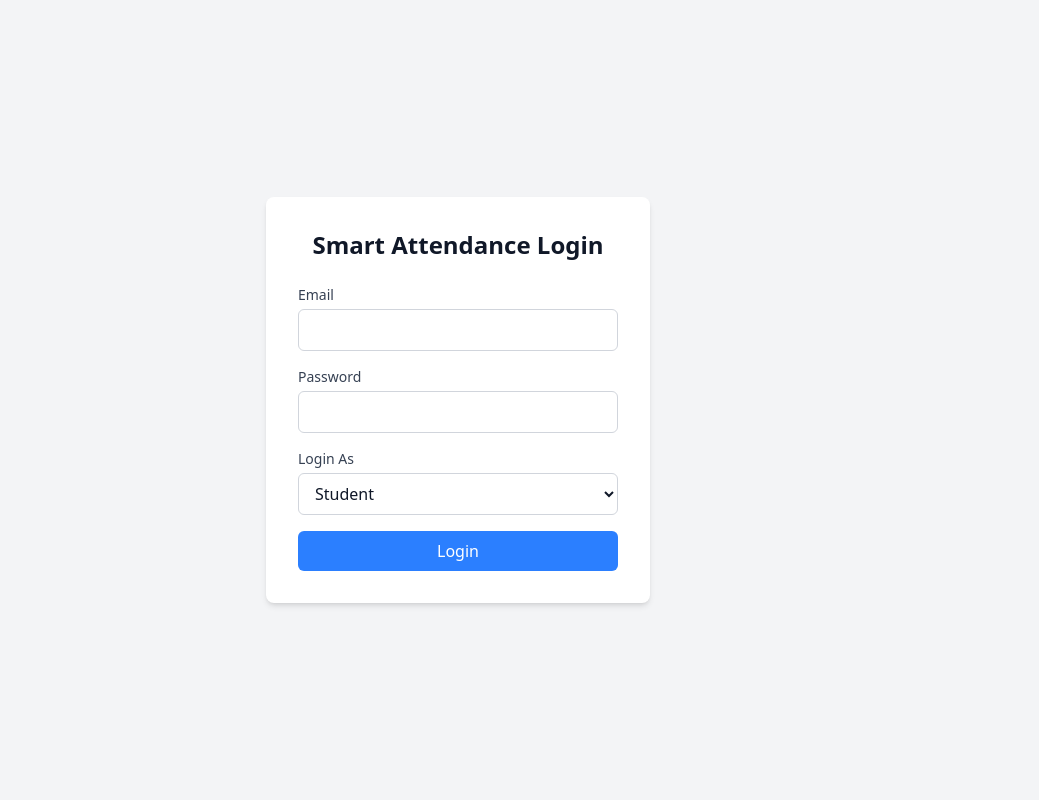
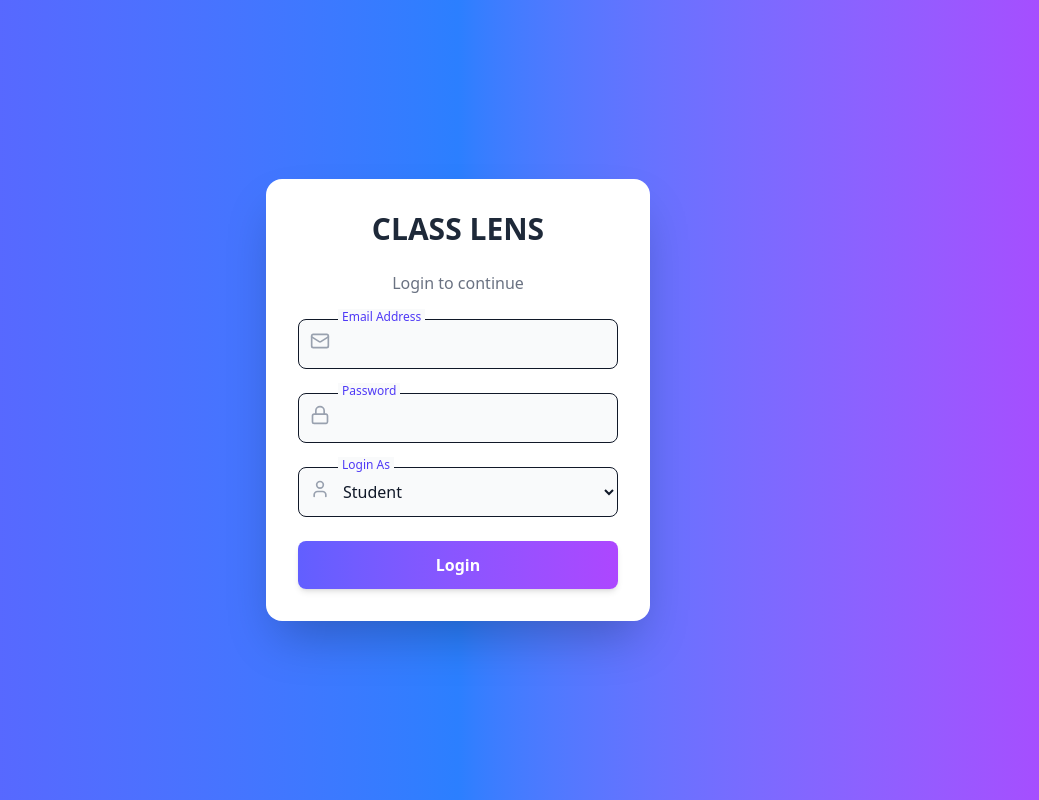
Before and after one commit to dharshan08092005/smart-attendance, a Next.js app: page /login in a window 1280 px wide. Shown: the whole page, without its empty margins (182-1221 px from the left). Built offline with nearby package versions, Linux system fonts and the light colour scheme.

Commit message:
[ui] merged

```diff
--- a/app/dashboard/faculty-dashboard/page.tsx
+++ b/app/dashboard/faculty-dashboard/page.tsx
@@ -90,6 +90,11 @@ export default function FacultyDashboardPage() {
   const [sessionId, setSessionId] = useState<string>("");
   const [qrValue, setQrValue] = useState<string>("");
   const [isGenerating, setIsGenerating] = useState<boolean>(false);
+  const [isChatOpen, setIsChatOpen] = useState<boolean>(false);
+  const [chatInput, setChatInput] = useState<string>("");
+  const [chatMessages, setChatMessages] = useState<Array<{ id: string; role: "user" | "assistant"; content: string }>>([
+    { id: "m1", role: "assistant", content: "Hi! How can I help you today?" },
+  ]);
   const [markedStudents, setMarkedStudents] = useState<MarkedStudent[]>([]);
   const [otpExpiresIn, setOtpExpiresIn] = useState<number>(0); // seconds remaining
   const [otpExpirationAt, setOtpExpirationAt] = useState<number | null>(null);
@@ -157,6 +162,21 @@ export default function FacultyDashboardPage() {
     } finally {
       setIsGenerating(false);
     }
+  }
+
+  function handleSendMessage(): void {
+    const text = chatInput.trim();
+    if (!text) return;
+    const userMsg = { id: `u-${Date.now()}`, role: "user" as const, content: text };
+    setChatMessages((curr) => [...curr, userMsg]);
+    setChatInput("");
+    // Mock assistant response
+    setTimeout(() => {
+      setChatMessages((curr) => [
+        ...curr,
+        { id: `a-${Date.now()}`, role: "assistant", content: "Thanks! I'll look into that." },
+      ]);
+    }, 400);
   }
 
   function handleMockMarkAttendance(): void {
@@ -394,6 +414,80 @@ export default function FacultyDashboardPage() {
         )}
       </main>
 
+      {/* Floating Chat Button */}
+      <button
+        className="fixed bottom-20 right-4 h-12 w-12 rounded-full bg-blue-600 text-white shadow-lg grid place-items-center hover:bg-blue-700"
+        onClick={() => setIsChatOpen(true)}
+        aria-label="Open Chatbot"
+      >
+        <svg width="22" height="22" viewBox="0 0 24 24" fill="none" xmlns="http://www.w3.org/2000/svg">
+          <path d="M21 12c0 4.418-4.03 8-9 8-1.06 0-2.07-.16-3-.46L3 20l1.07-3.2C3.4 15.55 3 13.82 3 12 3 7.582 7.03 4 12 4s9 3.582 9 8z" stroke="currentColor" strokeWidth="1.6" strokeLinecap="round" strokeLinejoin="round"/>
+          <circle cx="9" cy="12" r="1" fill="currentColor"/>
+          <circle cx="12" cy="12" r="1" fill="currentColor"/>
+          <circle cx="15" cy="12" r="1" fill="currentColor"/>
+        </svg>
+      </button>
+
+      {/* Chat Slide-over */}
+      {isChatOpen && (
+        <div className="fixed inset-0 z-40">
+          <div
+            className="absolute inset-0 bg-black/30"
+            onClick={() => setIsChatOpen(false)}
+            aria-hidden="true"
+          />
+          <aside className="absolute right-0 top-0 h-full w-full max-w-md bg-white shadow-xl flex flex-col">
+            <div className="px-4 py-3 border-b flex items-center justify-between">
+              <div className="font-medium">Chat Assistant</div>
+              <button
+                className="h-8 w-8 grid place-items-center rounded hover:bg-gray-100"
+                onClick={() => setIsChatOpen(false)}
+                aria-label="Close Chat"
+              >
+                <svg width="18" height="18" viewBox="0 0 24 24" fill="none" xmlns="http://www.w3.org/2000/svg">
+                  <path d="M18 6L6 18M6 6l12 12" stroke="currentColor" strokeWidth="1.8" strokeLinecap="round" strokeLinejoin="round"/>
+                </svg>
+              </button>
+            </div>
+            <div className="flex-1 overflow-y-auto px-4 py-4 space-y-3">
+              {chatMessages.map((m) => (
+                <div key={m.id} className={m.role === "user" ? "text-right" : "text-left"}>
+                  <div
+                    className={
+                      m.role === "user"
+                        ? "inline-block rounded-xl px-3 py-2 bg-blue-600 text-white"
+                        : "inline-block rounded-xl px-3 py-2 bg-gray-100 text-gray-900"
+                    }
+                  >
+                    {m.content}
+                  </div>
+                </div>
+              ))}
+            </div>
+            <div className="p-3 border-t">
+              <div className="flex gap-2">
+                <input
+                  className="flex-1 border rounded-md px-3 py-2 text-sm outline-none focus:ring-2 focus:ring-blue-500"
+                  placeholder="Type your message..."
+                  value={chatInput}
+                  onChange={(e) => setChatInput(e.target.value)}
+                  onKeyDown={(e) => {
+                    if (e.key === "Enter") handleSendMessage();
+                  }}
+                />
+                <button
+                  className="px-3 py-2 rounded-md bg-blue-600 text-white text-sm hover:bg-blue-700 disabled:opacity-50"
+                  onClick={handleSendMessage}
+                  disabled={!chatInput.trim()}
+                >
+                  Send
+                </button>
+              </div>
+            </div>
+          </aside>
+        </div>
+      )}
+
       {/* Bottom Navigation with professional icons and centered FAB */}
       <nav className="fixed bottom-0 left-0 right-0 bg-white/90 backdrop-blur border-t border-gray-200">
         <div className="relative max-w-4xl mx-auto h-16 flex items-center justify-between px-8">
--- a/app/login/page.tsx
+++ b/app/login/page.tsx
@@ -2,6 +2,7 @@
 
 import { useState } from 'react';
 import { useRouter } from 'next/navigation';
+import { Loader2, Mail, Lock, User } from 'lucide-react';
 
 const Login = () => {
   const router = useRouter();
@@ -19,7 +20,6 @@ const Login = () => {
     setLoading(true);
 
     if (credentials.email && credentials.password) {
-      // 🔐 You can add API call here for real login
       switch (credentials.userType) {
         case 'admin':
           router.push('/dashboard/admin-dashboard');
@@ -38,49 +38,63 @@ const Login = () => {
   };
 
   return (
-    <div className="min-h-screen flex items-center justify-center bg-gray-100">
-      <div className="bg-white p-8 rounded-lg shadow-md w-96">
-        <h1 className="text-2xl font-bold mb-6 text-center">
-          Smart Attendance Login
+    <div className="min-h-screen flex items-center justify-center bg-gradient-to-r from-indigo-500 via-blue-500 to-purple-500">
+      <div className="bg-white p-8 rounded-2xl shadow-2xl w-96 transform transition duration-300 hover:scale-[1.02]">
+        <h1 className="text-3xl font-bold mb-6 text-center text-gray-800">
+          CLASS LENS
         </h1>
-
-        <form onSubmit={handleSubmit} className="space-y-4" autoComplete="off">
-          <div>
-            <label className="block text-sm font-medium text-gray-700">
-              Email
-            </label>
+        <p className="text-center text-gray-500 mb-6">
+          Login to continue
+        </p>
+        <form onSubmit={handleSubmit} className="space-y-6" autoComplete="off">
+          {/* Email */}
+          <div className="relative">
+            <Mail className="absolute left-3 top-3 text-gray-400" size={20} />
             <input
               type="email"
-              className="mt-1 block w-full px-3 py-2 border border-gray-300 rounded-md"
+              id="email"
+              className="peer pl-10 pr-3 py-3 w-full border rounded-lg focus:ring-2 focus:ring-indigo-500 focus:border-indigo-500 outline-none transition bg-gray-50"
               value={credentials.email}
               onChange={(e) =>
                 setCredentials({ ...credentials, email: e.target.value })
               }
               required
             />
+            <label
+              htmlFor="email"
+              className="absolute left-10 -top-2.5 text-xs text-indigo-600 bg-gray-50 px-1 transition-all peer-placeholder-shown:top-3 peer-placeholder-shown:text-gray-400 peer-placeholder-shown:text-sm peer-focus:-top-2.5 peer-focus:text-xs peer-focus:text-indigo-600"
+            >
+              Email Address
+            </label>
           </div>
 
-          <div>
-            <label className="block text-sm font-medium text-gray-700">
-              Password
-            </label>
+          {/* Password */}
+          <div className="relative">
+            <Lock className="absolute left-3 top-3 text-gray-400" size={20} />
             <input
               type="password"
-              className="mt-1 block w-full px-3 py-2 border border-gray-300 rounded-md"
+              id="password"
+              className="peer pl-10 pr-3 py-3 w-full border rounded-lg focus:ring-2 focus:ring-indigo-500 focus:border-indigo-500 outline-none transition bg-gray-50"
               value={credentials.password}
               onChange={(e) =>
                 setCredentials({ ...credentials, password: e.target.value })
               }
               required
             />
+            <label
+              htmlFor="password"
+              className="absolute left-10 -top-2.5 text-xs text-indigo-600 bg-gray-50 px-1 transition-all peer-placeholder-shown:top-3 peer-placeholder-shown:text-gray-400 peer-placeholder-shown:text-sm peer-focus:-top-2.5 peer-focus:text-xs peer-focus:text-indigo-600"
+            >
+              Password
+            </label>
           </div>
 
-          <div>
-            <label className="block text-sm font-medium text-gray-700">
-              Login As
-            </label>
+          {/* User type */}
+          <div className="relative">
+            <User className="absolute left-3 top-3 text-gray-400" size={20} />
             <select
-              className="mt-1 block w-full px-3 py-2 border border-gray-300 rounded-md"
+              id="userType"
+              className="pl-10 pr-3 py-3 w-full border rounded-lg bg-gray-50 focus:ring-2 focus:ring-indigo-500 focus:border-indigo-500 outline-none transition"
               value={credentials.userType}
               onChange={(e) =>
                 setCredentials({ ...credentials, userType: e.target.value })
@@ -90,20 +104,36 @@ const Login = () => {
               <option value="faculty">Faculty</option>
               <option value="admin">Admin</option>
             </select>
+            <label
+              htmlFor="userType"
+              className="absolute left-10 -top-2.5 text-xs text-indigo-600 bg-gray-50 px-1"
+            >
+              Login As
+            </label>
           </div>
 
-          {error && <p className="text-red-500 text-sm">{error}</p>}
+          {error && (
+            <p className="text-red-500 text-sm text-center">{error}</p>
+          )}
 
+          {/* Button */}
           <button
             type="submit"
             disabled={loading}
-            className={`w-full py-2 px-4 rounded-md transition-colors text-white ${
+            className={`w-full flex items-center justify-center gap-2 py-3 px-4 rounded-lg font-semibold transition text-white shadow-md ${
               loading
                 ? 'bg-gray-400 cursor-not-allowed'
-                : 'bg-blue-500 hover:bg-blue-600'
+                : 'bg-gradient-to-r from-indigo-500 to-purple-500 hover:from-indigo-600 hover:to-purple-600'
             }`}
           >
-            {loading ? 'Logging in...' : 'Login'}
+            {loading ? (
+              <>
+                <Loader2 className="animate-spin" size={18} />
+                Logging in...
+              </>
+            ) : (
+              'Login'
+            )}
           </button>
         </form>
       </div>
--- a/package.json
+++ b/package.json
@@ -9,6 +9,7 @@
     "lint": "eslint"
   },
   "dependencies": {
+    "lucide-react": "^0.544.0",
     "next": "15.5.3",
     "react": "19.1.0",
     "react-dom": "19.1.0",
```
Also changed, not shown: 1 other file (tests, documents, lock files or other folders).
